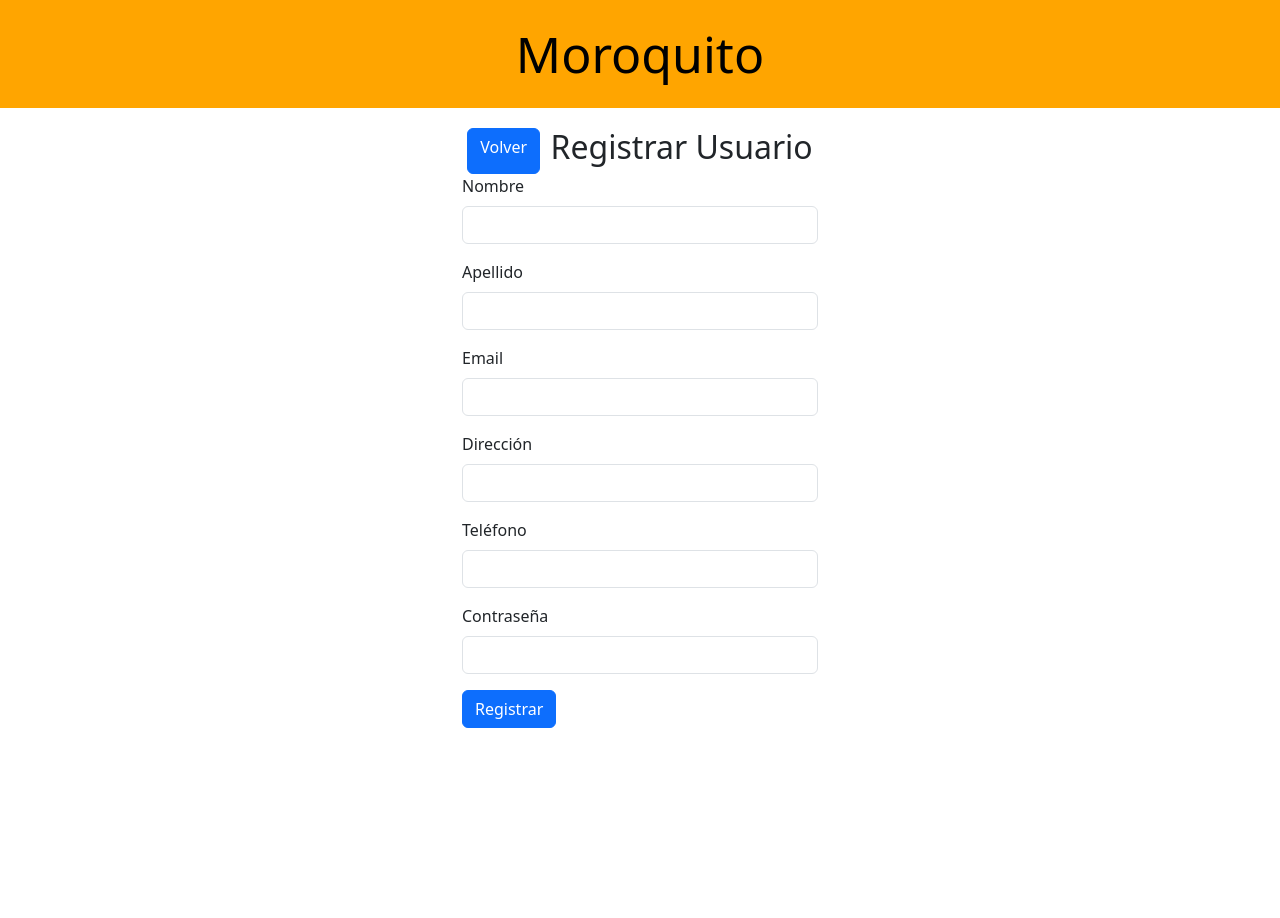
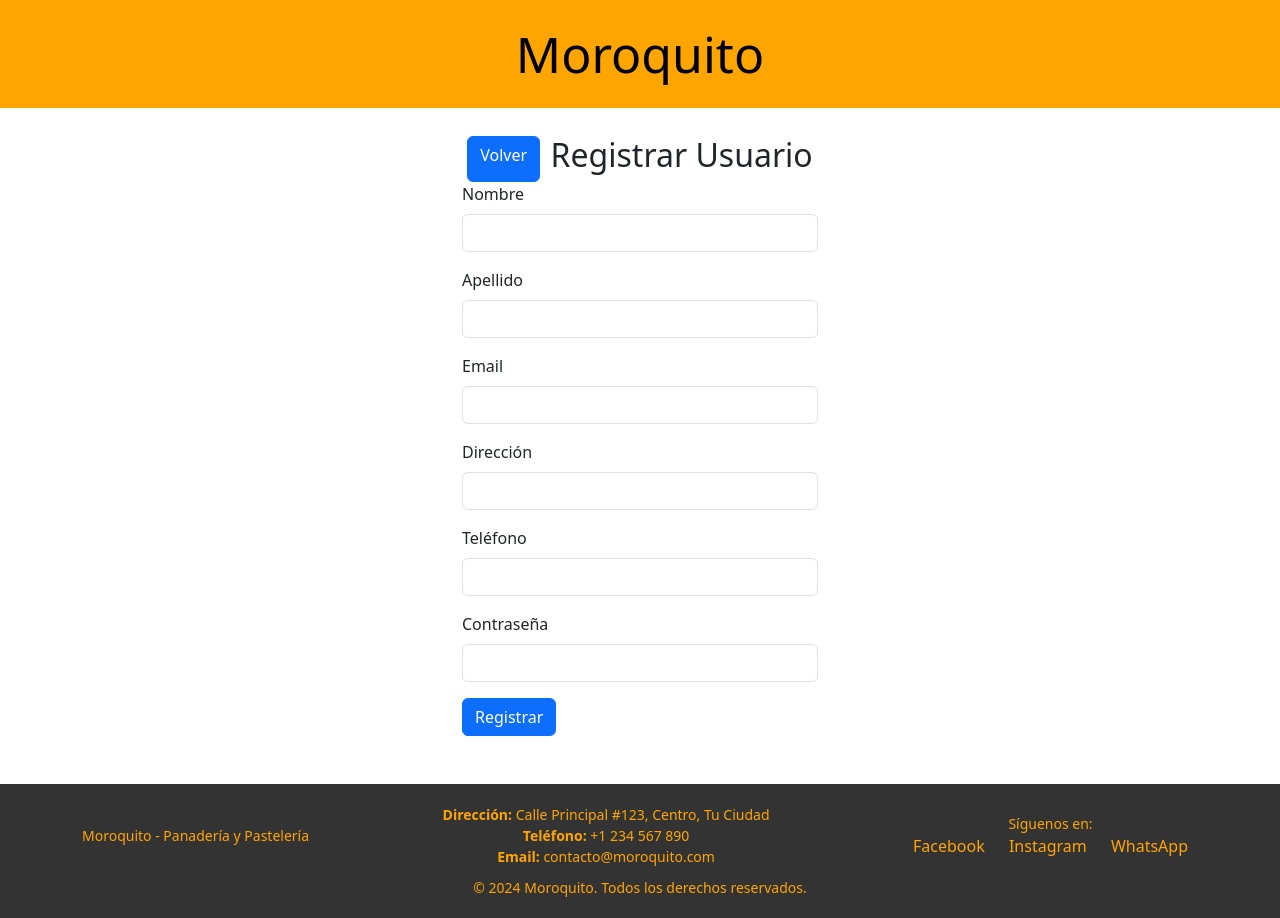
Before and after one commit to KaelAO123/Moroquito, a Flask app: page /users/create in a window 1280 px wide. Before the commit the page ends 728 px from the top, so only its background shows below. Run offline with Flask 3, Linux system fonts and the light colour scheme.

Commit message:
Adding footer and modifying the contact

```diff
--- a/templates/base.html
+++ b/templates/base.html
@@ -9,30 +9,51 @@
     <title>{{ title }}</title>
     {% block style %}{% endblock %}
     <style>
-        /* Navbar transparente */
-        .navbar {
-            background-color: rgba(255, 255, 255, 0.7); /* Blanco semitransparente */
-            backdrop-filter: blur(5px); /* Efecto de desenfoque detrás del navbar */
-            border-bottom: 1px solid rgba(0, 0, 0, 0.1); /* Línea sutil para separar el navbar */
+        /* Configuración para mantener el footer siempre abajo */
+        body {
+            display: flex;
+            flex-direction: column;
+            min-height: 100vh;
+            margin: 0;
         }
 
-        /* Estilo de enlaces en el navbar */
-        .navbar .nav-link {
-            color: black; /* Color del texto de los enlaces */
-            font-weight: bold;
+        .container {
+            flex: 1; /* Ocupa el espacio restante entre el header y el footer */
         }
 
-        .navbar .nav-link:hover {
-            color: orange; /* Cambia a naranja al pasar el mouse */
+        footer {
+            background-color: #333333; /* Fondo negro */
+            color: orange; /* Texto naranja */
+            padding: 20px 0;
+            text-align: center;
         }
 
-        /* Espaciado entre H1 y navbar */
-        h1 {
-            margin: 0; /* Elimina cualquier margen extra */
+        footer .container {
+            display: flex;
+            justify-content: space-between;
+            align-items: center;
+            flex-wrap: wrap;
+            gap: 20px;
         }
 
-        /* Fondo de página */
+        footer img {
+            width: 80px;
+        }
 
+        footer a {
+            color: orange;
+            text-decoration: none;
+            margin: 0 10px;
+        }
+
+        footer a:hover {
+            text-decoration: underline;
+        }
+
+        footer p {
+            margin: 0;
+            font-size: 14px;
+        }
     </style>
 </head>
 
@@ -88,6 +109,29 @@
         {% block content %}{% endblock %}
     </div>
 
+    <!-- Footer -->
+    <footer>
+        <div class="container">
+            <div>
+                <p>Moroquito - Panadería y Pastelería</p>
+            </div>
+            <div>
+                <p><strong>Dirección:</strong> Calle Principal #123, Centro, Tu Ciudad</p>
+                <p><strong>Teléfono:</strong> +1 234 567 890</p>
+                <p><strong>Email:</strong> contacto@moroquito.com</p>
+            </div>
+            <div>
+                <p>Síguenos en:</p>
+                <a href="#">Facebook</a>
+                <a href="#">Instagram</a>
+                <a href="#">WhatsApp</a>
+            </div>
+        </div>
+        <div class="text-center" style="margin-top: 10px;">
+            <p>&copy; 2024 Moroquito. Todos los derechos reservados.</p>
+        </div>
+    </footer>
+
     <!-- Scripts de Bootstrap -->
     <script src="https://cdn.jsdelivr.net/npm/bootstrap@5.3.3/dist/js/bootstrap.bundle.min.js"
         integrity="sha384-YvpcrYf0tY3lHB60NNkmXc5s9fDVZLESaAA55NDzOxhy9GkcIdslK1eN7N6jIeHz"
```
Also changed, not shown: templates/contact.html (+51 -25 lines).
